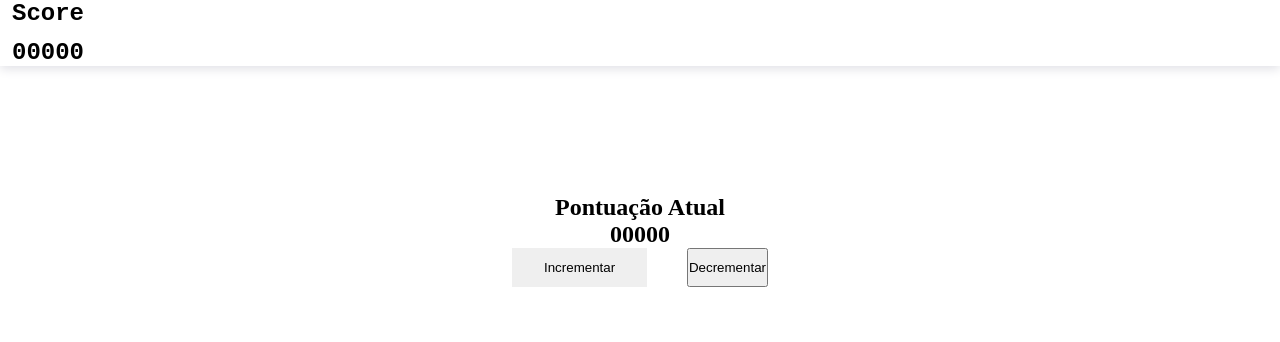
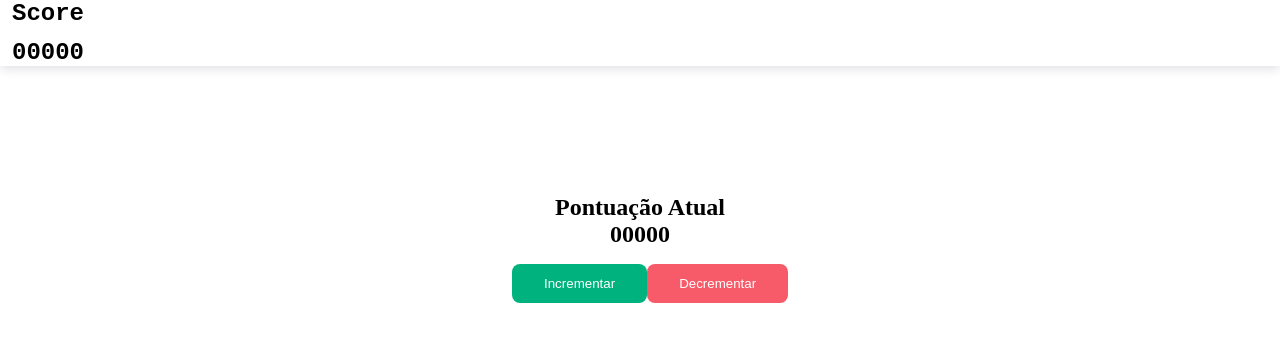
Before and after one commit to cauealb/projects-React, a React (Vite) app in the folder 02-score/: page / in a window 1280 px wide. Shown: the top 342 px of the page. Built offline with nearby package versions, Linux system fonts and the light colour scheme.

Commit message:
Adicionando hover e cores aos botões

```diff
--- a/02-score/src/Components/Score/Score.jsx
+++ b/02-score/src/Components/Score/Score.jsx
@@ -1,14 +1,16 @@
-import { GlobalDivStyled, DivButtonsStyled, ButtonMaisStyled } from "./Score.s";
+import { GlobalDivStyled, DivButtonsStyled, ButtonMaisStyled, ButtonMenosStyled } from "./Score.s";
 
 export function Score () {
     return (
         <>
             <GlobalDivStyled>
-                <h2>Pontuação Atual</h2>
-                <h2>00000</h2>
+                <div>
+                    <h2>Pontuação Atual</h2>
+                    <h2>00000</h2>
+                </div>
                 <DivButtonsStyled>
                     <ButtonMaisStyled>Incrementar</ButtonMaisStyled>
-                    <button>Decrementar</button>
+                    <ButtonMenosStyled>Decrementar</ButtonMenosStyled>
                 </DivButtonsStyled>
             </GlobalDivStyled>
 
--- a/02-score/src/Components/Score/Score.s.js
+++ b/02-score/src/Components/Score/Score.s.js
@@ -2,6 +2,7 @@ import styled from "styled-components";
 
 export const GlobalDivStyled = styled.div`
     display: flex;
+    gap: 1rem;
     flex-direction: column;
     text-align: center;
     width: 20%;
@@ -17,13 +18,23 @@ const ButtonsDefault = styled.button`
     border: none;
     cursor: pointer;
     padding: 0.75rem 2rem;
-    transition: all 0.2s linear;
+    border-radius: 8px;
+    transition: background-color 0.2s linear;
+    color: white;
 `;
 
 export const ButtonMaisStyled = styled(ButtonsDefault)`
+    background-color: ${props => props.theme['--green-300']};
 
+    &:hover {
+        background-color: ${props => props.theme['--green-500']};
+    }
 `;
 
-export const ButtonMenosStyled = styled.button`
+export const ButtonMenosStyled = styled(ButtonsDefault)`
+    background-color: ${props => props.theme['--red-300']};
 
+    &:hover {
+        background-color: ${props => props.theme['--red-500']}
+    }
 `;
--- a/02-score/src/Components/theme.js
+++ b/02-score/src/Components/theme.js
@@ -10,5 +10,6 @@ export const theme = {
     '--green-500': '#00875F',
     '--green-300': '#00B37E',
 
-    '--red': '#F75A68',
+    '--red-300': '#F75A68',
+    '--red-500': '#c84853'
 }
```
